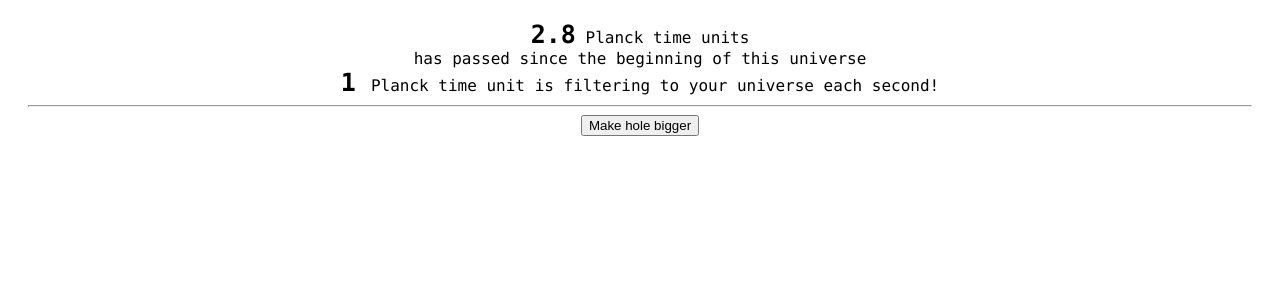
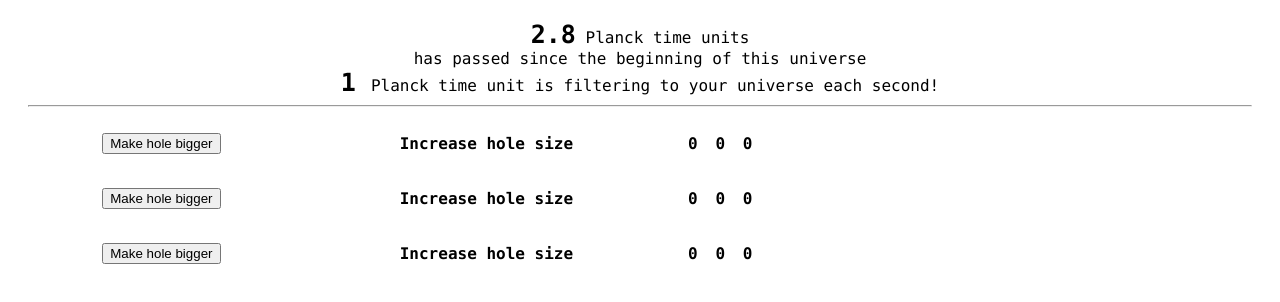
Before and after one commit to Sorkiling/Sorkiling.github.io, a plain HTML site: page index.html in a window 1280 px wide. Both pictures are taken after a click on the button "Big Bang". Drawn offline with Linux system fonts and the light colour scheme.

Commit message:
Added .toFixed and button table on html

```diff
--- a/css/index.css
+++ b/css/index.css
@@ -14,13 +14,6 @@ body {
 	 background-color:grey;
 }
 
-#planckAmount,
-#planckProduction {
-	display: inline;
-	font-weight: bold;
-	font-size: 25px;
-}
-
 #startScreen{
 	margin: 100px 10px 10px 10px;
 	text-align:center;
@@ -30,3 +23,13 @@ body {
 	margin: 20px;
 	text-align:center;
 }
+
+.inline {
+	display: inline;
+	font-weight: bold;
+	font-size: 25px;
+}
+
+.upgradeButton{
+	width: 60%;
+}
--- a/index.html
+++ b/index.html
@@ -13,25 +13,46 @@
 	</div>
 	<div id="mainScreen">
 		<div>
-			<p id="planckAmount">0 </p>
+			<p id="planckAmount" class="inline">0 </p>
 			<span>Planck time units</span>
 		</div>
 		<div>
 			<span>has passed since the beginning of this universe</span>
 		</div>
 		<div>
-			<p id="planckProduction">1 </p>
+			<p id="planckProduction" class="inline">1 </p>
 			<span id="singularOrPluralSpan">Planck time units are filtering to your universe each second!</span>
 		</div>
 		<hr>
-		<div>
-			<button id="increaseHole1" type="button">Make hole bigger</button>
+		<div class="upgradeButton">
+			<table style="width:100%">
+				<tr>
+					<th><button id="increaseHole1" type="button">Make hole bigger</button></th>
+					<th><span>Increase hole size</span></th>
+					<th><p>0 </p></th>
+					<th><p>0 </p></th>
+					<th><p>0 </p></th>
+				</tr>
+				<tr>
+					<th><button id="increaseHole1" type="button">Make hole bigger</button></th>
+					<th><span>Increase hole size</span></th>
+					<th><p>0 </p></th>
+					<th><p>0 </p></th>
+					<th><p>0 </p></th>
+				</tr>
+				<tr>
+					<th><button id="increaseHole1" type="button">Make hole bigger</button></th>
+					<th><span>Increase hole size</span></th>
+					<th><p>0 </p></th>
+					<th><p>0 </p></th>
+					<th><p>0 </p></th>
+				</tr>
+			</table>
 		</div>
 	</div>
 
 </body>
 
-
 <script type="text/javascript" src="js/breakInfinity.js"></script>
 <script type="text/javascript" src="js/index.js"></script>
 
--- a/js/index.js
+++ b/js/index.js
@@ -1,35 +1,35 @@
 //All vars
-var time = new Decimal(0);
-var production = new Decimal(0);
-
+var player = {
+		time: new Decimal(0),
+		production: new Decimal(0),
+}
 
 document.getElementById("mainScreen").style.display = "none";
 
 //increase production 1
 document.getElementById("increaseHole1").onclick = function () {
-	production = production.add(1);
+	player.production = player.production.add(1);
 
-	if(production != 1){
+	if(player.production != 1){
 		document.getElementById("singularOrPluralSpan").textContent = "Planck time units are filtering to your universe each second!";
 	}else{
 		document.getElementById("singularOrPluralSpan").textContent = "Planck time unit is filtering to your universe each second!";
 	}
 
-	document.getElementById("planckProduction").textContent = production;
+	document.getElementById("planckProduction").textContent = player.production;
 }
 
-//BigBang button
+//BigBang button (start game)
 document.getElementById("bigBangButton").onclick = function () {
-
 	var startScreen = document.getElementById("startScreen");
 	var mainScreen = document.getElementById("mainScreen");
 
 	startScreen.style.display = "none";
 	mainScreen.style.display = "block";
 
-	production = production.add(1);
+	player.production = player.production.add(1);
 
-	if(production != 1){
+	if(player.production != 1){
 		document.getElementById("singularOrPluralSpan").textContent = "Planck time units are filtering to your universe each second!";
 	}else{
 		document.getElementById("singularOrPluralSpan").textContent = "Planck time unit is filtering to your universe each second!";
@@ -41,7 +41,7 @@ document.getElementById("bigBangButton").onclick = function () {
 //Increase Planck number
 function increasePlanckTime() {
 	setInterval(function(){
-		time = time.add(production);
-		document.getElementById("planckAmount").textContent = time/10;
+		player.time = (player.time).add(player.production);
+		document.getElementById("planckAmount").textContent = (player.time/10).toFixed(1);
 	}, 100);
 }
```
